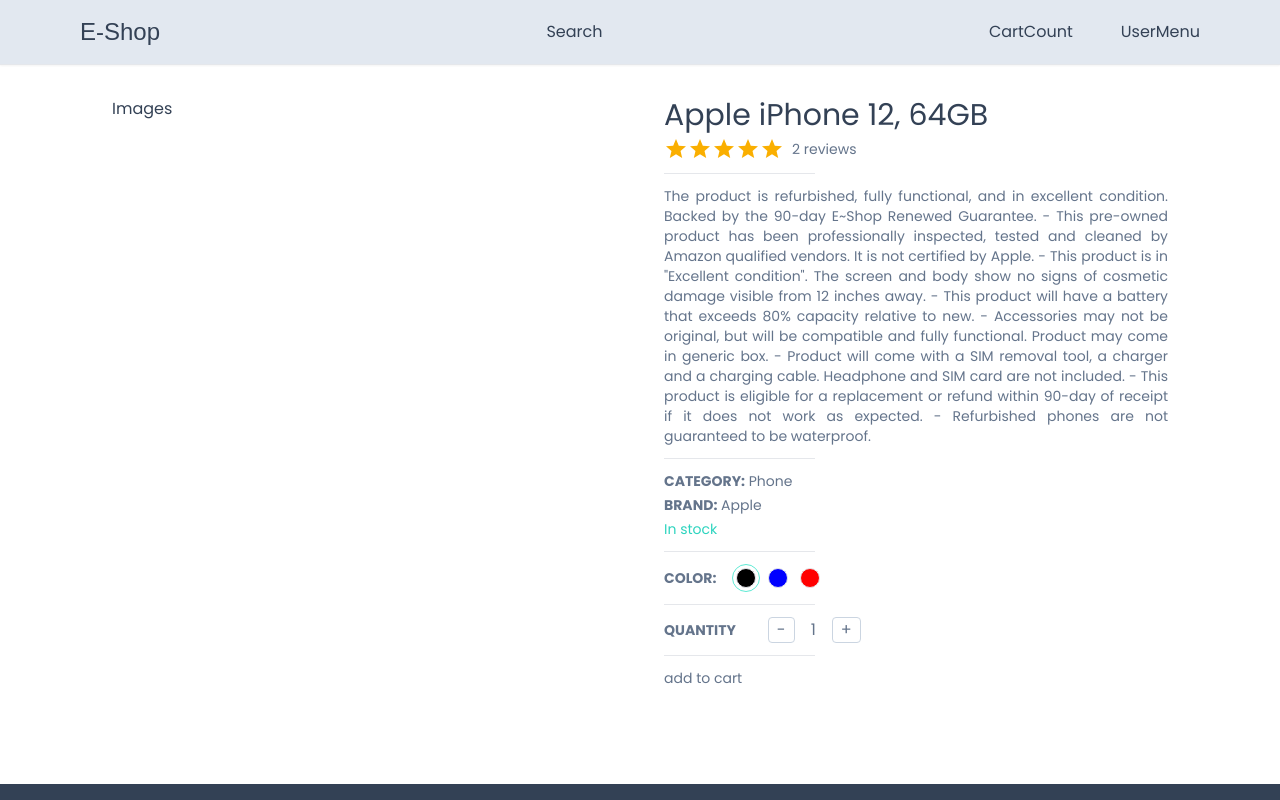
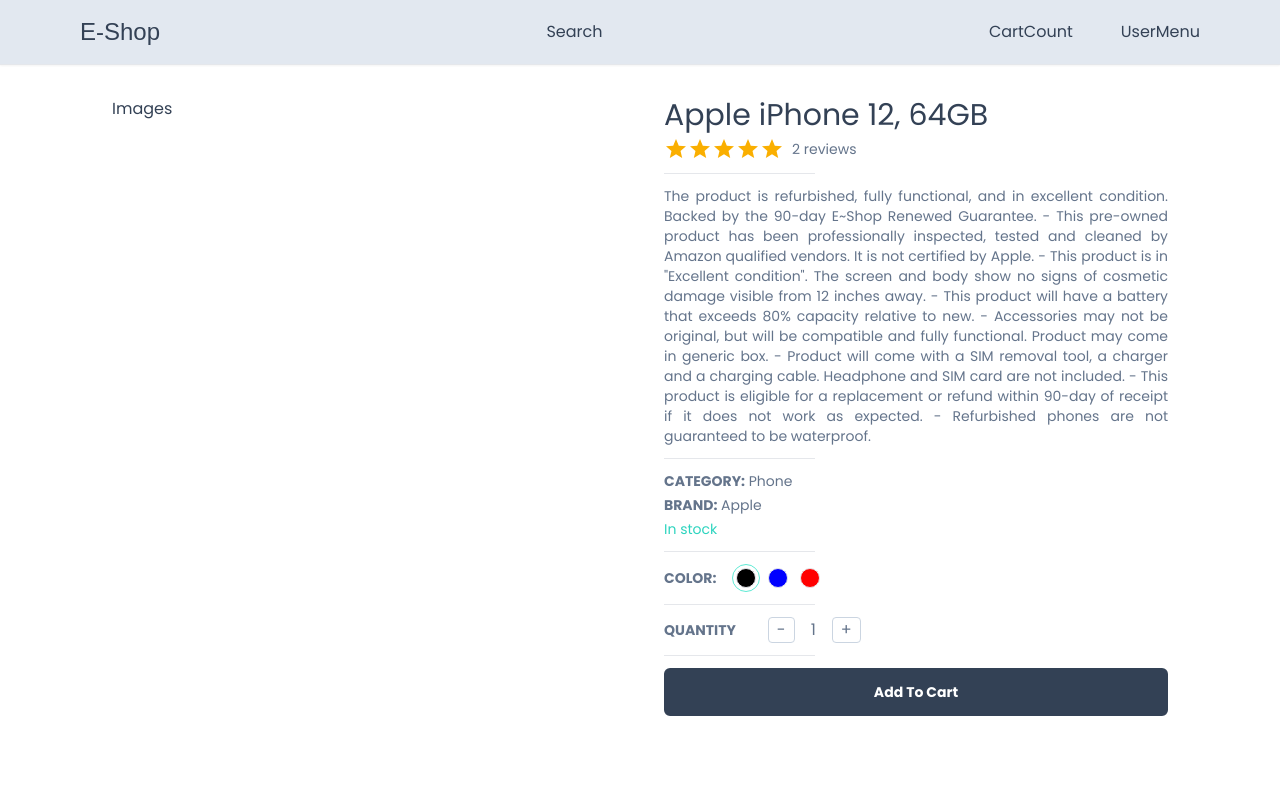
Before and after one commit to iJoyRide/Ecommerce, a Next.js app: page /product/1 in a window 1280 px wide. Shown: the top 800 px of the page. Built offline with nearby package versions, Linux system fonts and the light colour scheme; a web font is replaced by a local one.

Commit message:
add to cart button

```diff
--- a/app/components/products/Button.tsx
+++ b/app/components/products/Button.tsx
@@ -37,14 +37,15 @@
     items-center
     justify-center
     gap-2
-    ${outline ? "bg-white" : "bg-slate700"}
-    ${outline ? "text-slate-700" : "text-white"}
-    ${small ? "text-sm font-light" : "text-md font-semibold"}
-    ${small ? "py-1" : "py-3 px-4"}
+    ${outline ? "bg-white" : 'bg-slate-700'}
+    ${outline ? "text-slate-700" :'text-white'}
+    ${small ? "text-sm font-light" : 'text-md font-semibold'}
+    ${small ? "py-1 px-2 border-[1px]" : 'py-3 px-4 border-2'}
+    ${custom ? custom : ""}
     `}>
         {Icon && <Icon size={24} />}
         {label}
     </button>;
-}
+};
 
 export default Button;
--- a/app/product/[productId]/ProductDetails.tsx
+++ b/app/product/[productId]/ProductDetails.tsx
@@ -1,5 +1,6 @@
 "use client"
 
+import Button from "@/app/components/products/Button";
 import SetColor from "@/app/components/products/SetColor";
 import SetQuantity from "@/app/components/products/SetQuantity";
 import { Rating } from "@mui/material";
@@ -46,7 +47,6 @@
 
     });
 
-    console.log(cartProduct)
 
     const productRating =
         product.reviews.reduce((acc: number, item: any) =>
@@ -119,7 +119,12 @@
             handleQtyDecrease={handleQtyDecrease}
             />
             <Horizontal/>
-            <div>add to cart</div>
+            <div>
+                <Button
+                label ="Add To Cart"
+                onClick={() => {}}
+                />
+            </div>
 
         </div>
         </div>;
```
